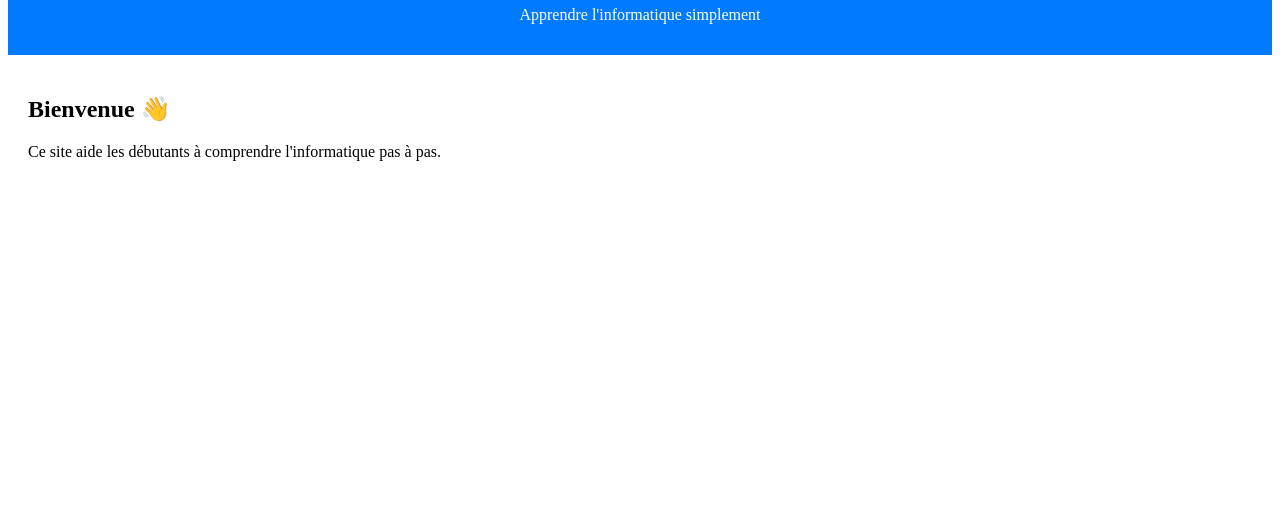
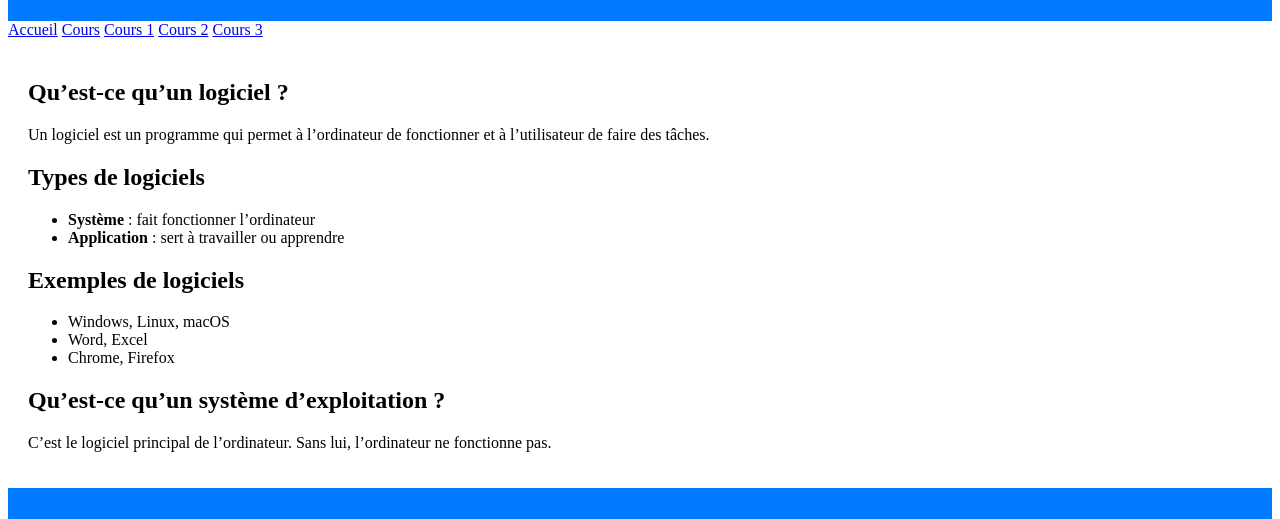
Before and after one commit to benikikwika38-pixel/info-facile, a plain HTML site: page index.html in a window 1280 px wide. Shown: the part 866-1385 px from the top of the page. Before the commit the page ends 1071 px from the top, so only its background shows below. Drawn offline with Linux system fonts and the light colour scheme.

Commit message:
Cours3.html

```diff
--- a/index.html
+++ b/index.html
@@ -222,7 +222,60 @@
 </body>
     </html>
 <body>
+<!DOCTYPE html>
+<html lang="fr">
+<head>
+  <meta charset="UTF-8">
+  <title>Cours 3 - Logiciels et systèmes</title>
+  <link rel="stylesheet" href="style.css">
+</head>
+<body>
 
+<header>
+  <h1>Cours 3 : Logiciels et systèmes</h1>
+</header>
+
+<nav>
+  <a href="index.html">Accueil</a>
+  <a href="cours.html">Cours</a>
+  <a href="cours1.html">Cours 1</a>
+  <a href="cours2.html">Cours 2</a>
+  <a href="cours3.html">Cours 3</a>
+</nav>
+
+<section>
+  <h2>Qu’est-ce qu’un logiciel ?</h2>
+  <p>
+    Un logiciel est un programme qui permet à l’ordinateur de fonctionner
+    et à l’utilisateur de faire des tâches.
+  </p>
+
+  <h2>Types de logiciels</h2>
+  <ul>
+    <li><strong>Système</strong> : fait fonctionner l’ordinateur</li>
+    <li><strong>Application</strong> : sert à travailler ou apprendre</li>
+  </ul>
+
+  <h2>Exemples de logiciels</h2>
+  <ul>
+    <li>Windows, Linux, macOS</li>
+    <li>Word, Excel</li>
+    <li>Chrome, Firefox</li>
+  </ul>
+
+  <h2>Qu’est-ce qu’un système d’exploitation ?</h2>
+  <p>
+    C’est le logiciel principal de l’ordinateur.
+    Sans lui, l’ordinateur ne fonctionne pas.
+  </p>
+</section>
+
+<footer>
+  <p>© 2026 - Béni Kikwika</p>
+</footer>
+
+</body>
+</html>
 <header>
     <h1>Info Facile</h1>
     <p>Apprendre l'informatique simplement</p>
```
